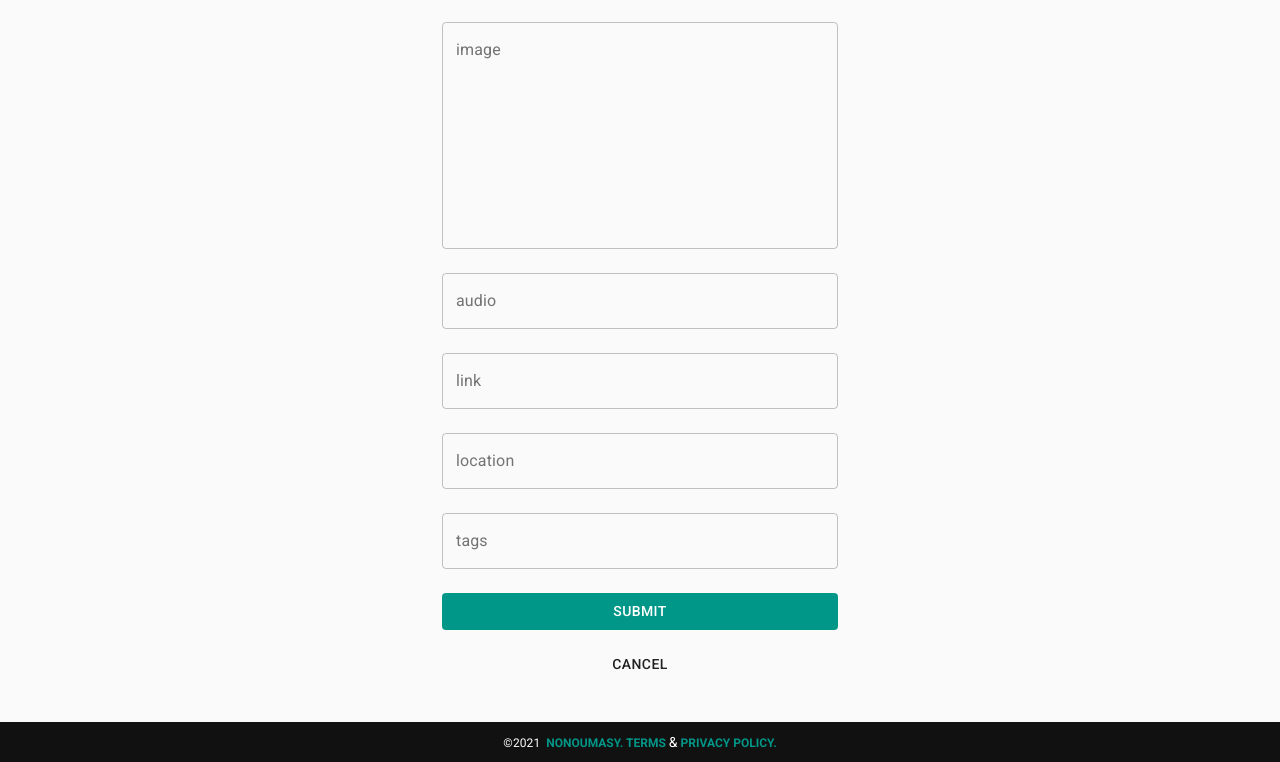
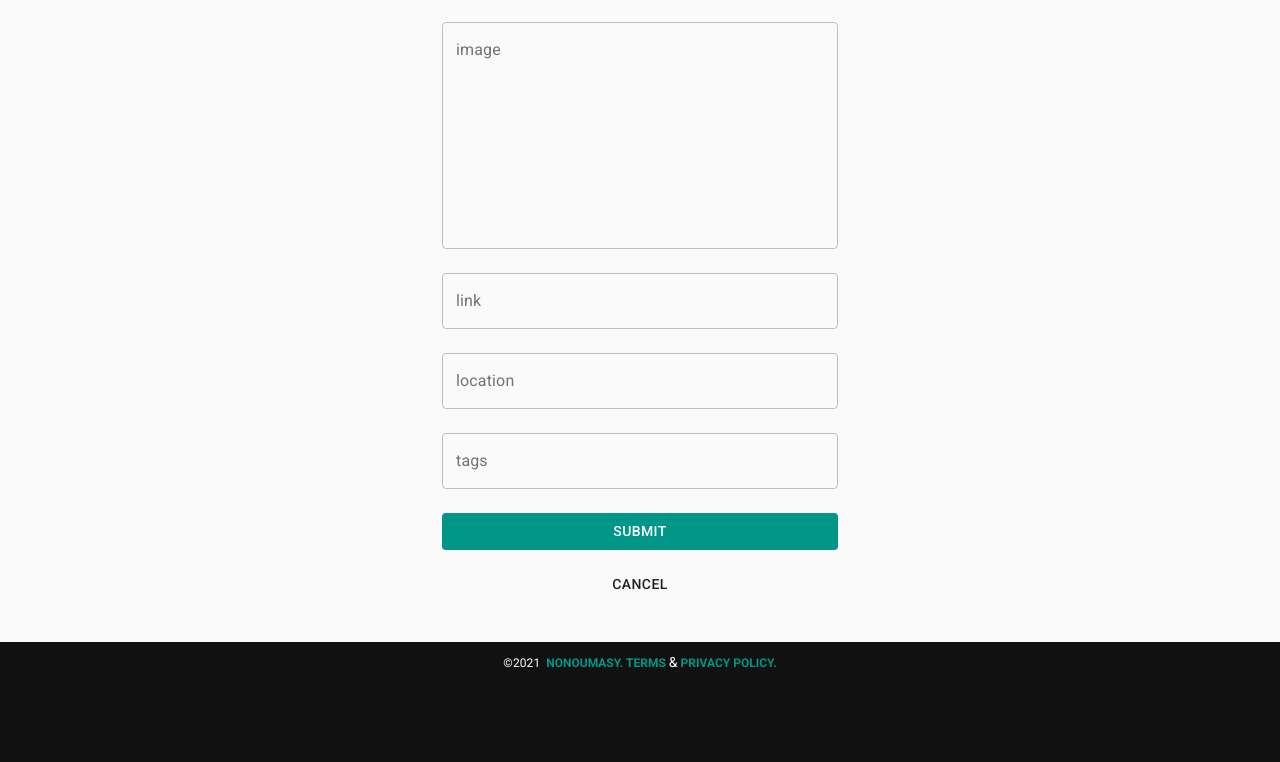
Before and after one commit to maxivarela/traveltips, a Next.js app: page /add in a window 1280 px wide. Shown: the part 693-1455 px from the top of the page. After the commit the page ends 1375 px from the top, so only its background shows below. Built offline with nearby package versions, Linux system fonts and the light colour scheme.

Commit message:
removed Audio field

```diff
--- a/components/CardComponent.js
+++ b/components/CardComponent.js
@@ -68,7 +68,7 @@ const CardComponent = ({ item, maxCharLength}) => {
                 null
             }
 
-            {item?.audio
+            {/* {item?.audio
                 ?
                 <CardContent>
                     <audio controls style={{ width: '100%',}} preload="none">
@@ -78,7 +78,7 @@ const CardComponent = ({ item, maxCharLength}) => {
                 </CardContent>
                 :
                 null
-            }
+            } */}
 
             <CardContent style={{ padding: '20px 30px', }}>
                 <Typography variant='body1' component='h2' style={{ marginBottom: 10, fontWeight: 500, }}>
--- a/pages/add/index.js
+++ b/pages/add/index.js
@@ -164,7 +164,7 @@ const AddTip = () => {
                         {...register("image")}
                     />
                 </div>
-                <div>
+                {/* <div>
                     <TextField
                         variant='outlined'
                         margin="normal"
@@ -172,7 +172,7 @@ const AddTip = () => {
                         label="audio"
                         {...register("audio")}
                     />
-                </div>
+                </div> */}
                 <div>
                     <TextField
                         variant='outlined'
--- a/pages/api.js
+++ b/pages/api.js
@@ -12,7 +12,7 @@ export async function addTip(data, addComplete) {
                 title: data?.title,
                 description: data?.description,
                 image: data.image ? data?.image?.split(',').map((item) => item.trim()) : [],
-                audio: data?.audio ? data?.audio : '',
+                // audio: data?.audio ? data?.audio : '',
                 link: data?.link ? data?.link : '',
                 location: data?.location ? data?.location : '',
                 tags: data.tags ? data?.tags?.split(',').map((item) => item.trim().toLowerCase()) : [],
```
